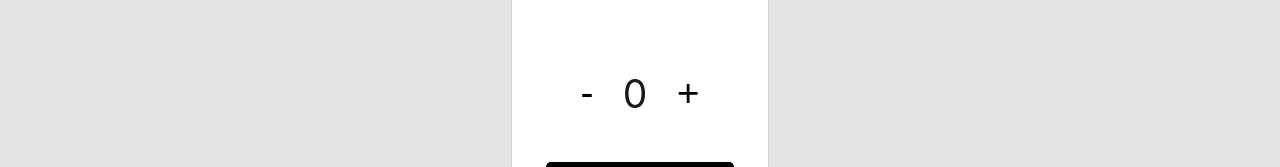
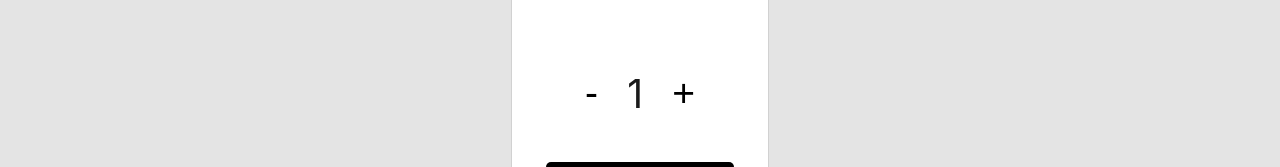
Before and after one commit to juanfdezv/soleil-fernandez, a React (Create React App) app: page / in a window 1280 px wide. Shown: the part 181-348 px from the top of the page. Built offline with nearby package versions, Linux system fonts and the light colour scheme.

Commit message:
Añadir parametros a ItemCount

```diff
--- a/src/components/ItemCount.js
+++ b/src/components/ItemCount.js
@@ -1,8 +1,7 @@
 import React, {useState} from 'react';
 
-const ItemCount = () => {
-    const [counter, setCounter] = useState(0);
-    const [stock, setStock] = useState(10);
+const ItemCount = ({stock, initial}) => {
+    const [counter, setCounter] = useState(parseInt(initial));
 
     const increaseCount = () => {
         if(counter < stock){
--- a/src/components/ItemListContainer.js
+++ b/src/components/ItemListContainer.js
@@ -4,7 +4,7 @@
 const ItemListContainer = (props) => {
     return (
         <div style={{ paddingTop: 50}}>
-            <ItemCount />
+            <ItemCount stock="13" initial="1" />
         </div>
     );
 }
```
